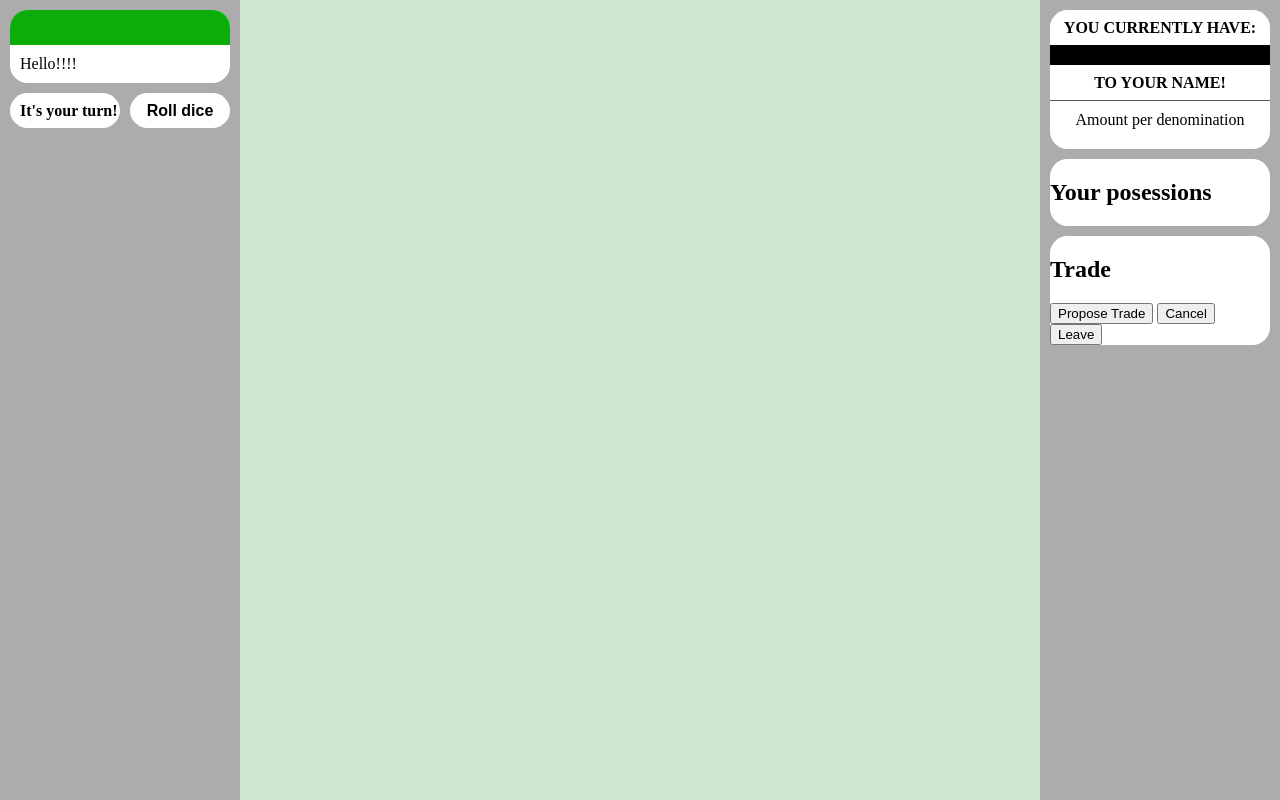
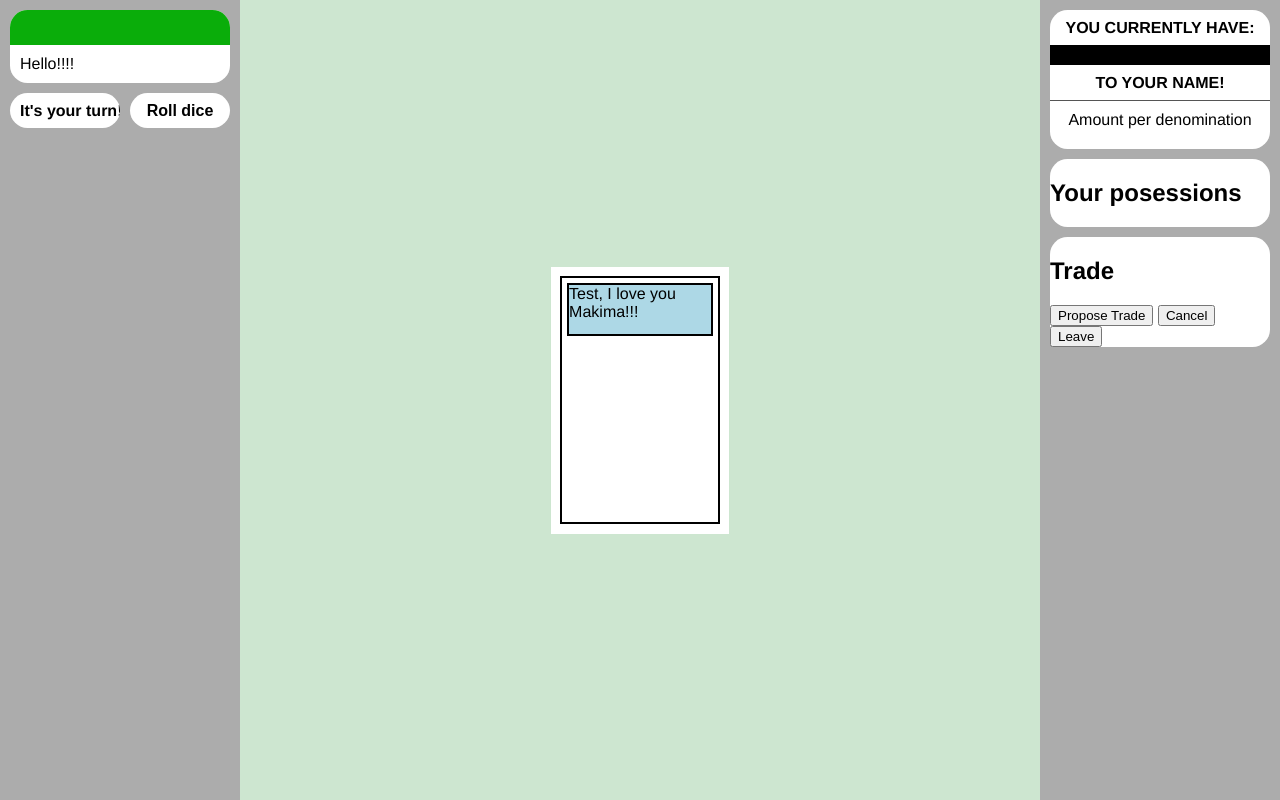
Before and after one commit to BitiusTitius/Monopoly, a Django app: template main/templates/game.html in a window 1280 px wide. Run offline with Django 5.2, Linux system fonts and the light colour scheme; the template is opened without the code that fills it, so the values that code supplies are empty; some libraries are stand-ins or nearby versions.

Commit message:
Adding property deeds

```diff
--- a/main/static/css/gamestyles.css
+++ b/main/static/css/gamestyles.css
@@ -2,6 +2,8 @@
     --standard-gap: 10px;
     --standard-height: 35px;
     --standard-border-radius: 17.5px;
+    --deedWidth: 20vh;
+    --deedHeight: calc((var(--deedWidth) * 244) / 157)
 }
 
 body {
@@ -12,8 +14,26 @@ body {
     align-items: center;
     min-height: 100vh;
     overflow: hidden;
+    font-family: "Helvetica Neue", Helvetica, Arial, sans-serif;
+    background-color: rgb(172, 172, 172);
+}
 
-    background-color: rgb(172, 172, 172);
+.appear-above {
+    position: absolute;
+    display: flex;
+    justify-content: center;
+    align-items: center;
+    width: 100%;
+    height: 100%;
+    z-index: 2;
+    pointer-events: none;
+}
+
+.appear-below {
+    position: absolute;
+    width: 100%;
+    height: 100%;
+    z-index: 1;
 }
 
 .game-menus {
@@ -45,7 +65,7 @@ body {
 
 .tile, .corner {
     box-sizing: border-box;
-    border: 1px solid #000000;
+    border: 0.1vh solid #000000;
     font-family: 'Arial', sans-serif;
     overflow: hidden;
 }
@@ -75,8 +95,11 @@ body {
 .color-bar {
     width: 100%;
     height: 24%;
+    display: grid;
+    grid-template-columns: repeat(4, 1fr);
+    grid-template-rows: 1fr;
     background-color: red;
-    border-bottom: #000000 2px solid;
+    border-bottom: #000000 0.1vh solid;
 }
 
 .property-content {
@@ -526,3 +549,29 @@ body {
 .player-list-item {
     display: flex;
 }
+
+/* deed */
+
+.deed-card {
+    width: var(--deedWidth);
+    height: var(--deedHeight);
+    padding: calc(var(--deedWidth) * (9 / 157));
+    background-color: white;
+    display: flex;
+    overflow: hidden;
+}
+
+.deed-content {
+    flex-grow: 1;
+    display: flex;
+    flex-direction: column;
+    padding: calc(var(--deedWidth) * (5 / 157));
+    border: black 0.3vh solid;
+}
+
+.property-bar {
+    overflow: hidden;
+    background-color: lightblue;
+    border: black 0.3vh solid;
+    height: calc(var(--deedHeight) * (48 / 244))
+}
--- a/main/templates/game.html
+++ b/main/templates/game.html
@@ -13,6 +13,18 @@
     </script>
 </head>
 <body>
+    <div class="appear-above">
+        <div class="deed-card">
+            <div class="deed-content">
+                <!--For property-->
+                <div class="property-bar">
+                    Test, I love you Makima!!!
+                </div>
+                <!--For railroad and utility-->
+            </div>
+        </div>
+    </div>
+    <div class="appear-below">
         <div class="game-menus">
             <div class="left-menu-container" id="left-menu-container">
                 <div class="game-information left-ui">
@@ -56,6 +68,7 @@
                     </div>
                 </div>
                 <div class="trade-menu right-ui">
+                    <!--trading between players-->
                     <h2>Trade</h2>
                     <div class="give-receive-container">
                         <div class="to-give">
@@ -69,7 +82,9 @@
                         <button id="propose-trade-btn">Propose Trade</button>
                         <button id="cancel-trade-btn">Cancel</button>
                     </div>
+                    <!--paying rent-->
                     <button id="leave-the-game">Leave</button>
+                </div>
             </div>
         </div>
     </div>
```
Also changed, not shown: main/static/js/game-functions.js (+70 -22 lines), main/static/js/monopoly-board.js (+40 -2 lines). Lines whose indentation alone changed are shown as unchanged.
